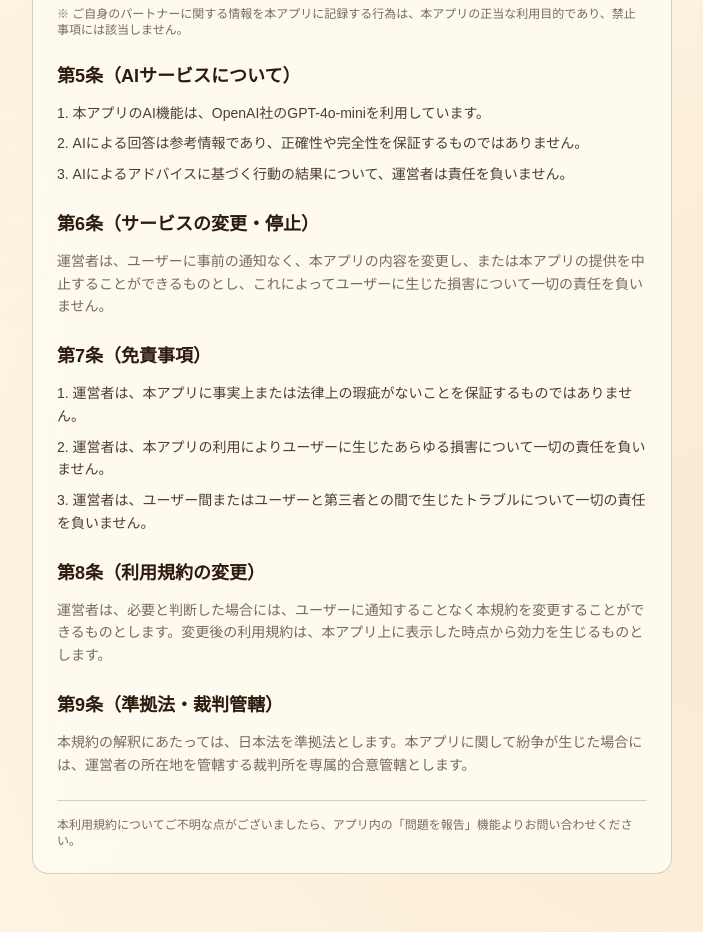
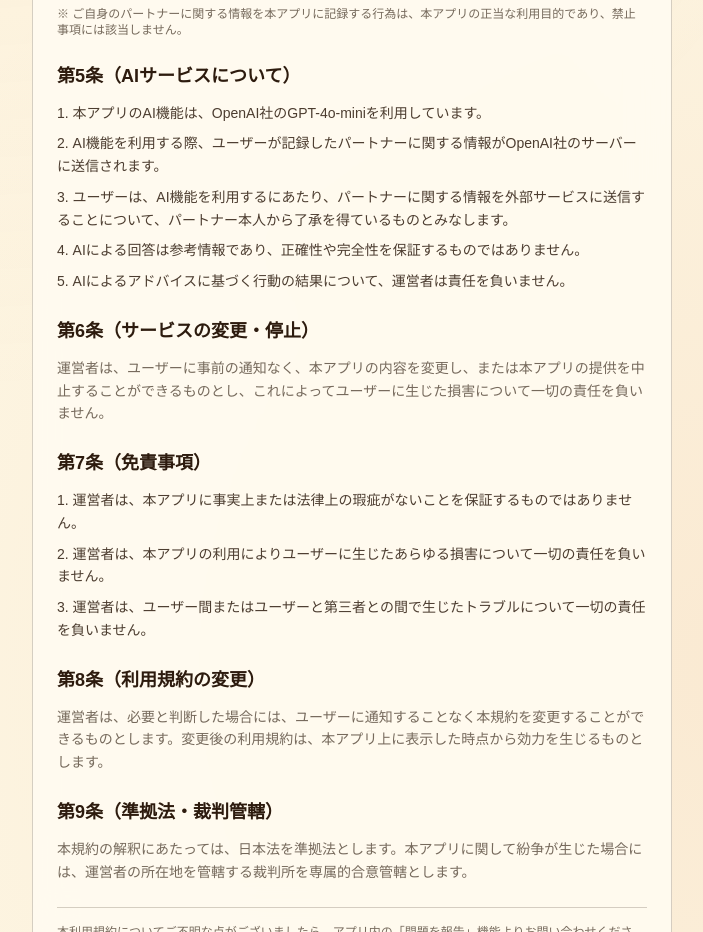
Before and after one commit to citraai/AmoMaster, a Next.js app: page /terms in a window 1280 px wide. Shown: the part 980-1912 px from the top of the page, without its empty margins (288-991 px from the left). Built offline with nearby package versions, Linux system fonts and the light colour scheme; a web font is replaced by a local one.

Commit message:
feat: add partner consent clause for AI feature usage

```diff
--- a/src/app/terms/page.tsx
+++ b/src/app/terms/page.tsx
@@ -80,6 +80,8 @@ export default function TermsPage() {
                         <h2 className="text-white font-semibold text-lg mb-3">第5条（AIサービスについて）</h2>
                         <ol className="list-decimal list-inside space-y-2 text-white/70">
                             <li>本アプリのAI機能は、OpenAI社のGPT-4o-miniを利用しています。</li>
+                            <li>AI機能を利用する際、ユーザーが記録したパートナーに関する情報がOpenAI社のサーバーに送信されます。</li>
+                            <li>ユーザーは、AI機能を利用するにあたり、パートナーに関する情報を外部サービスに送信することについて、パートナー本人から了承を得ているものとみなします。</li>
                             <li>AIによる回答は参考情報であり、正確性や完全性を保証するものではありません。</li>
                             <li>AIによるアドバイスに基づく行動の結果について、運営者は責任を負いません。</li>
                         </ol>
```
